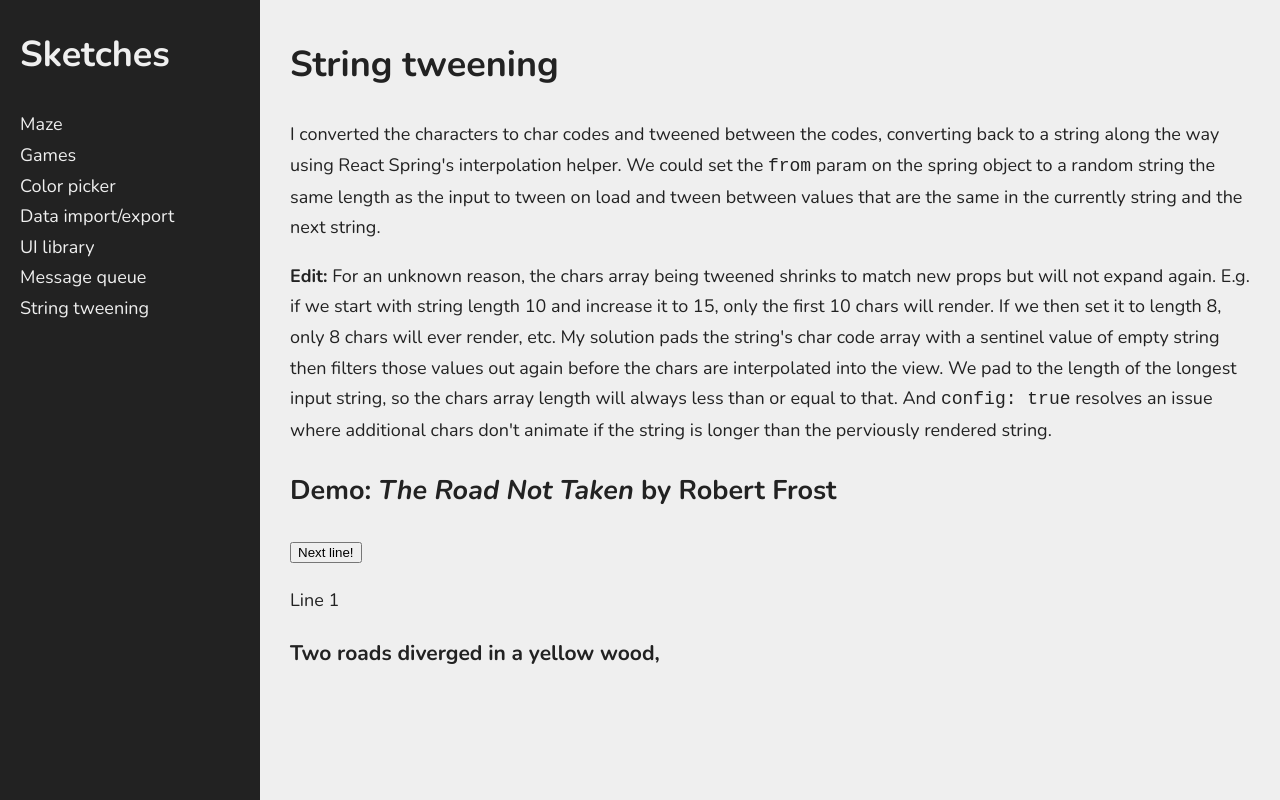
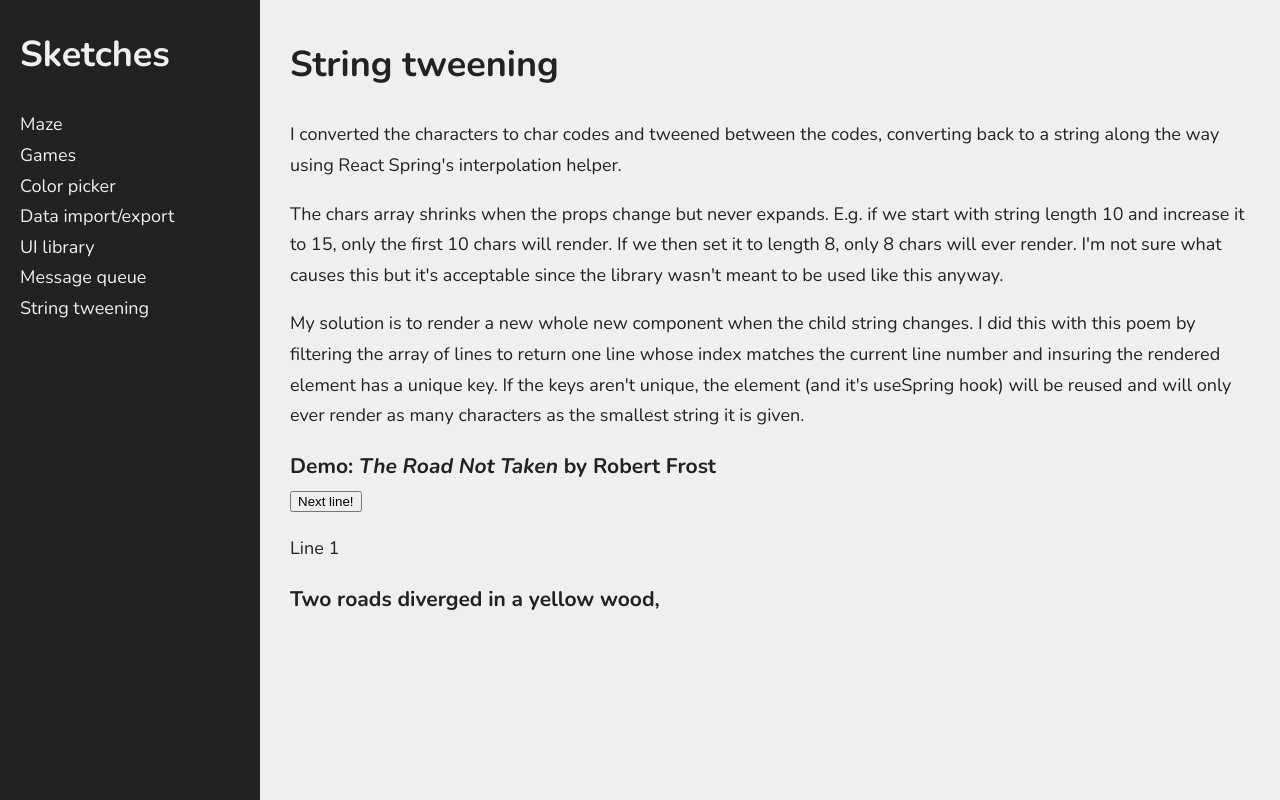
Before and after one commit to murbar/sketchbook, a React (Create React App) app: page /string-tweening in a window 1280 px wide. Built offline with nearby package versions, Linux system fonts and the light colour scheme.

Commit message:
Improve string tweening

```diff
--- a/src/App.js
+++ b/src/App.js
@@ -10,7 +10,7 @@ import UILibrary from 'components/ui/UILibrary';
 import ColorPicker from 'components/color-picker/ColorPicker';
 import DataImportExport from 'components/import-export/DataImportExport';
 import MessageQueue from 'components/message-queue/MessageQueue';
-import StringTweening from 'components/string-tweening/StringTweening';
+import { default as TweeningDemo } from 'components/string-tweening/Demo';
 
 const Layout = styled.div`
   display: flex;
@@ -35,7 +35,7 @@ function App() {
             <Route path="/import-export" component={DataImportExport} />
             <Route path="/ui" component={UILibrary} />
             <Route path="/message-queue" component={MessageQueue} />
-            <Route path="/string-tweening" component={StringTweening} />
+            <Route path="/string-tweening" component={TweeningDemo} />
             <Route component={NotFound} />
           </Switch>
         </main>
--- /dev/null
+++ b/src/components/string-tweening/Demo.js
@@ -0,0 +1,83 @@
+import React, { useState } from 'react';
+import styled from 'styled-components';
+import StringTween from './StringTween';
+
+const roadNotTakenLines = [
+  'Two roads diverged in a yellow wood,',
+  'And sorry I could not travel both',
+  'And be one traveler, long I stood',
+  'And looked down one as far as I could',
+  'To where it bent in the undergrowth;',
+
+  'Then took the other, as just as fair,',
+  'And having perhaps the better claim,',
+  'Because it was grassy and wanted wear;',
+  'Though as for that the passing there',
+  'Had worn them really about the same,',
+
+  'And both that morning equally lay',
+  'In leaves no step had trodden black.',
+  'Oh, I kept the first for another day!',
+  'Yet knowing how way leads on to way,',
+  'I doubted if I should ever come back.',
+
+  'I shall be telling this with a sigh',
+  'Somewhere ages and ages hence:',
+  'Two roads diverged in a wood, and I—',
+  'I took the one less traveled by,',
+  'And that has made all the difference.'
+];
+
+const Styles = styled.div`
+  h3 {
+    margin: 0;
+  }
+`;
+
+export default function Demo() {
+  const [lineNo, setLineNo] = useState(0);
+
+  const incrementLine = () => {
+    setLineNo(prev => {
+      return (prev + 1) % roadNotTakenLines.length;
+    });
+  };
+
+  return (
+    <Styles>
+      <h1>
+        <StringTween>String tweening</StringTween>
+      </h1>
+      <p>
+        I converted the characters to char codes and tweened between the codes, converting back to a
+        string along the way using React Spring's interpolation helper.
+      </p>
+      <p>
+        The chars array shrinks when the props change but never expands. E.g. if we start with
+        string length 10 and increase it to 15, only the first 10 chars will render. If we then set
+        it to length 8, only 8 chars will ever render. I'm not sure what causes this but it's
+        acceptable since the library wasn't meant to be used like this anyway.
+      </p>
+      <p>
+        My solution is to render a new whole new component when the child string changes. I did this
+        with this poem by filtering the array of lines to return one line whose index matches the
+        current line number and insuring the rendered element has a unique key. If the keys aren't
+        unique, the element (and it's useSpring hook) will be reused and will only ever render as
+        many characters as the smallest string it is given.
+      </p>
+      <h3>
+        Demo: <em>The Road Not Taken</em> by Robert Frost
+      </h3>
+      <button onClick={incrementLine}>Next line!</button>
+      <p>Line {lineNo + 1}</p>
+      <h3>
+        {roadNotTakenLines
+          .filter((l, n) => n === lineNo)
+          // items must have unique key so tween element is not reused
+          .map(line => {
+            return <StringTween key={line}>{line}</StringTween>;
+          })}
+      </h3>
+    </Styles>
+  );
+}
--- /dev/null
+++ b/src/components/string-tweening/StringTween.js
@@ -0,0 +1,58 @@
+import React from 'react';
+import PropTypes from 'prop-types';
+import { animated, useSpring } from 'react-spring';
+
+const charArrays = {
+  upper: 'ABCDEFGHIJKLMNOPQRSTUVWXYZ'.split(''),
+  lower: 'abcdefghijklmnopqrstuvwxyz'.split(''),
+  numbers: '0123456789'.split('')
+};
+
+const randomChoice = array => {
+  return array[Math.floor(Math.random() * array.length)];
+};
+
+const scrambleString = string => {
+  const chars = string.split('');
+  const { upper, lower, numbers } = charArrays;
+  return chars
+    .map(c => {
+      if (upper.includes(c)) return randomChoice(upper);
+      if (lower.includes(c)) return randomChoice(lower);
+      if (numbers.includes(c)) return randomChoice(numbers);
+      return c;
+    })
+    .join('');
+};
+
+const convertToCharCodeArray = string => {
+  return string.split('').map(ch => ch.charCodeAt(0));
+};
+
+const convertToString = charCodeArray => {
+  return charCodeArray.map(code => String.fromCharCode(Math.floor(code))).join('');
+};
+
+// does not perform well with lengths > 100
+export default function StringTween({ children, duration = null }) {
+  const from = convertToCharCodeArray(scrambleString(children));
+  const to = convertToCharCodeArray(children);
+  const config = {
+    from: {
+      chars: from
+    },
+    chars: to
+  };
+  if (duration) config.config.duration = duration;
+  const spring = useSpring(config);
+
+  return (
+    <animated.span>
+      {spring.chars.interpolate((...charCodes) => convertToString(charCodes))}
+    </animated.span>
+  );
+}
+
+StringTween.propTypes = {
+  children: PropTypes.string.isRequired
+};
--- a/src/components/string-tweening/StringTweening.js
+++ /dev/null
@@ -1,110 +0,0 @@
-import React, { useState } from 'react';
-import styled from 'styled-components';
-import { animated, useSpring } from 'react-spring';
-
-const roadNotTakenLines = [
-  'Two roads diverged in a yellow wood,',
-  'And sorry I could not travel both',
-  'And be one traveler, long I stood',
-  'And looked down one as far as I could',
-  'To where it bent in the undergrowth;',
-
-  'Then took the other, as just as fair,',
-  'And having perhaps the better claim,',
-  'Because it was grassy and wanted wear;',
-  'Though as for that the passing there',
-  'Had worn them really about the same,',
-
-  'And both that morning equally lay',
-  'In leaves no step had trodden black.',
-  'Oh, I kept the first for another day!',
-  'Yet knowing how way leads on to way,',
-  'I doubted if I should ever come back.',
-
-  'I shall be telling this with a sigh',
-  'Somewhere ages and ages hence:',
-  'Two roads diverged in a wood, and I—',
-  'I took the one less traveled by,',
-  'And that has made all the difference.'
-];
-
-const convertToCharCodeArray = string => {
-  return string.split('').map(ch => ch.charCodeAt(0));
-};
-
-const convertToString = charCodeArray => {
-  return charCodeArray.map(code => String.fromCharCode(Math.floor(code))).join('');
-};
-
-const padArray = (array, value, newLength) => {
-  const length = array.length;
-  const filler = Array(newLength - length).fill(value);
-  return array.concat(filler);
-};
-
-const convertToStringAndFilterType = (charCodeArray, type) => {
-  return convertToString(charCodeArray.filter(code => typeof code === type));
-};
-
-const longestInput = roadNotTakenLines.reduce((acc, cur) => {
-  return cur.length > acc ? cur.length : acc;
-}, 0);
-
-const inputLinesCharCodes = roadNotTakenLines.map(l =>
-  padArray(convertToCharCodeArray(l), '', longestInput)
-);
-
-const Styles = styled.div``;
-
-export default function StringTweening() {
-  const [charsArray, setCharsArray] = useState(inputLinesCharCodes[0]);
-  const [lineNo, setLineNo] = useState(0);
-
-  const incrementLine = () => {
-    setLineNo(prev => {
-      let next = (prev + 1) % roadNotTakenLines.length;
-      setCharsArray(inputLinesCharCodes[next]);
-      return next;
-    });
-  };
-
-  const tween = useSpring({
-    config: {
-      duration: 500
-    },
-    chars: charsArray
-  });
-
-  return (
-    <Styles>
-      <h1>String tweening</h1>
-      <p>
-        I converted the characters to char codes and tweened between the codes, converting back to a
-        string along the way using React Spring's interpolation helper. We could set the{' '}
-        <code>from</code> param on the spring object to a random string the same length as the input
-        to tween on load and tween between values that are the same in the currently string and the
-        next string.
-      </p>
-      <p>
-        <strong>Edit:</strong> For an unknown reason, the chars array being tweened shrinks to match
-        new props but will not expand again. E.g. if we start with string length 10 and increase it
-        to 15, only the first 10 chars will render. If we then set it to length 8, only 8 chars will
-        ever render, etc. My solution pads the string's char code array with a sentinel value of
-        empty string then filters those values out again before the chars are interpolated into the
-        view. We pad to the length of the longest input string, so the chars array length will
-        always less than or equal to that. And <code>config: true</code> resolves an issue where
-        additional chars don't animate if the string is longer than the perviously rendered string.
-      </p>
-      <h2>
-        Demo: <em>The Road Not Taken</em> by Robert Frost
-      </h2>
-      <button onClick={incrementLine}>Next line!</button>
-      <p>Line {lineNo + 1}</p>
-      <animated.h3>
-        {tween.chars.interpolate((...charCodes) =>
-          convertToStringAndFilterType(charCodes, 'number')
-        )}
-      </animated.h3>
-    </Styles>
-  );
-}
```
Also changed, not shown: src/helpers.js (added, +12 -0 lines).
